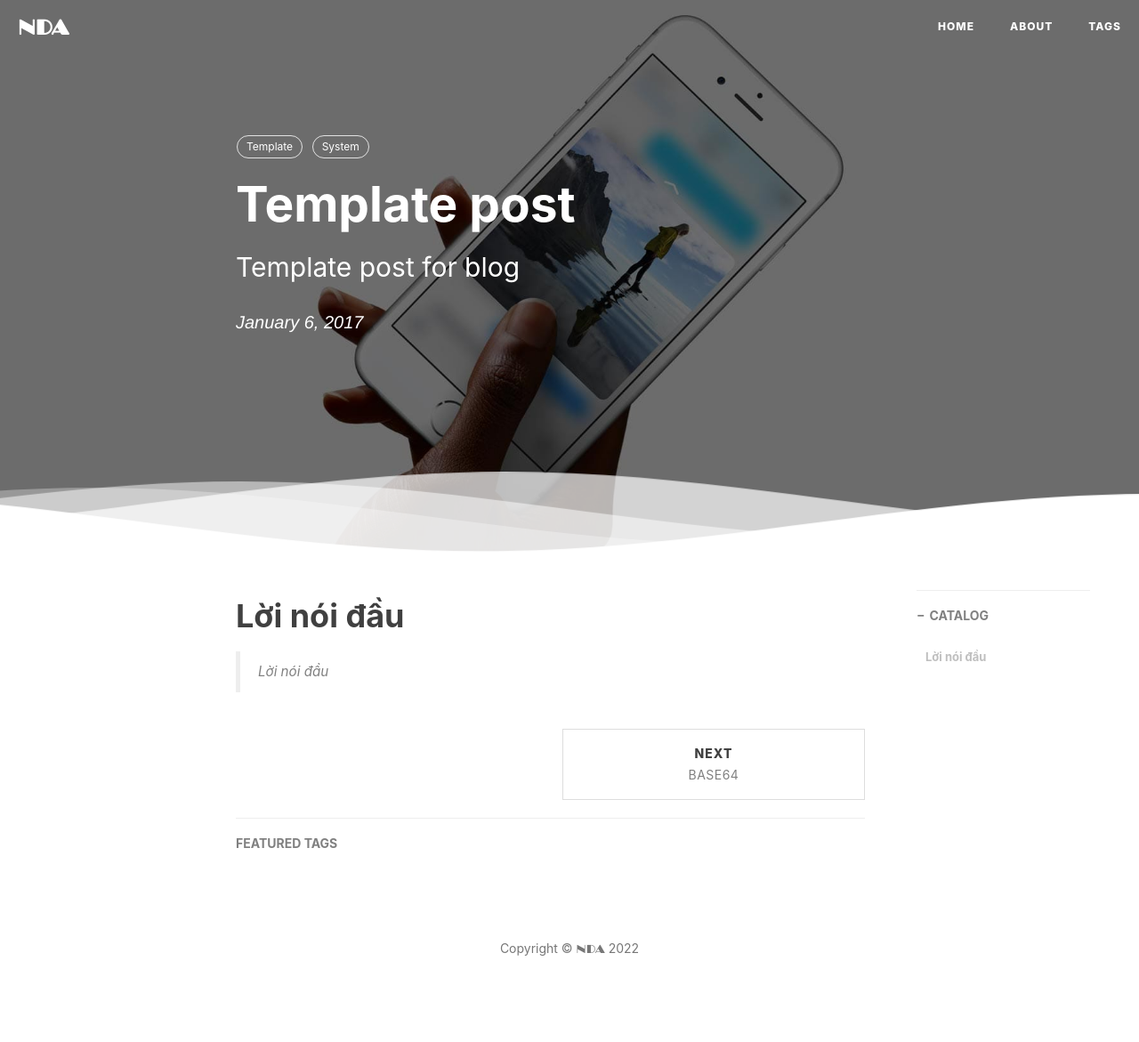
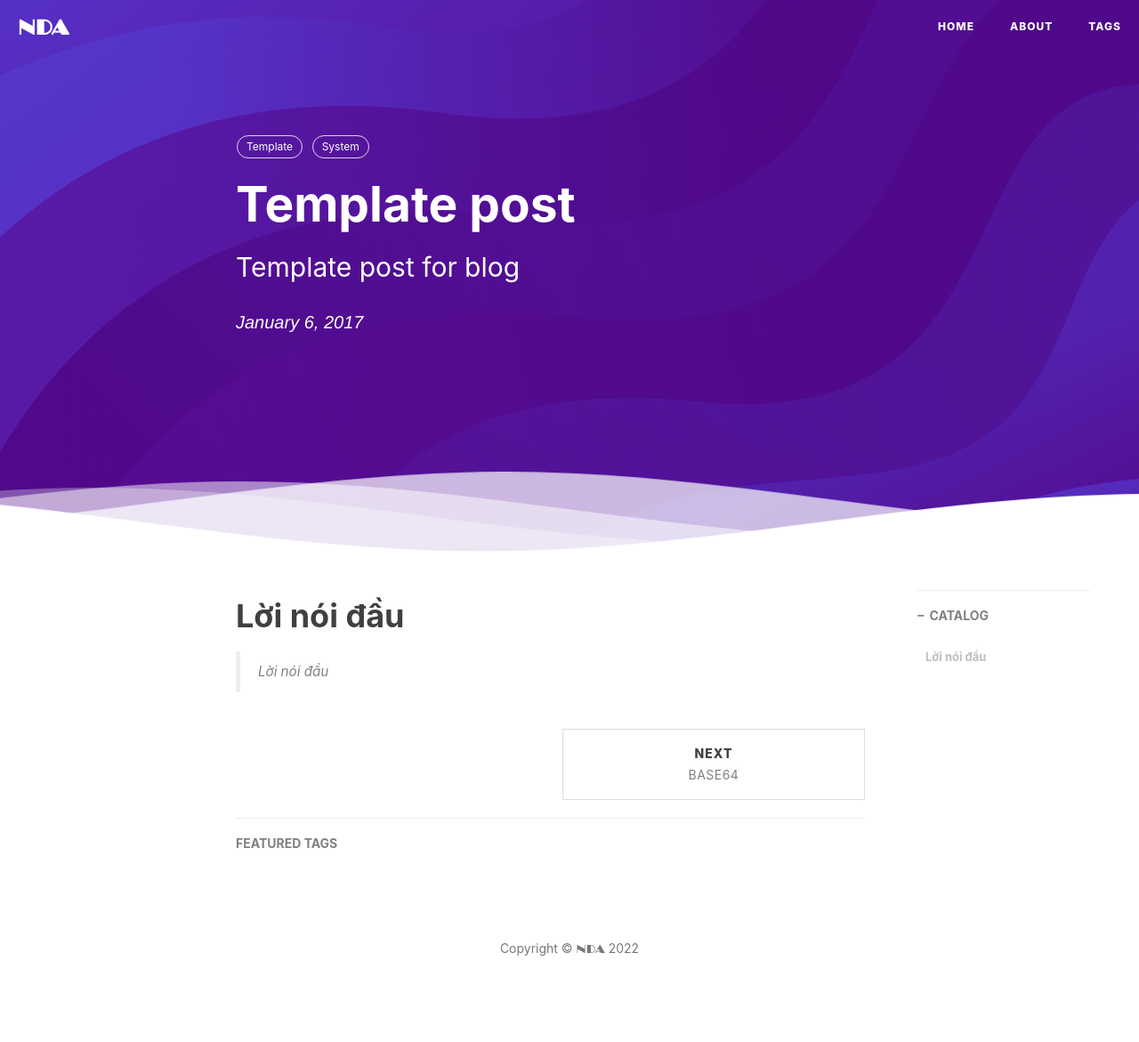
Before and after one commit to comvn/comvn.github.io, a Jekyll site: the page built from _posts/2022-01-01-Intro.md, in a window 1280 px wide. Shown: the whole page at 89% size. Built offline with Jekyll 4.4.1, drawn with Linux system fonts in a browser that asks for light colours; nearby versions of some CDN libraries; comment, search, counter and statistics services are not loaded.

Commit message:
add img sgb bg

```diff
--- a/_posts/2020-01-27-dreams.html
+++ b/_posts/2020-01-27-dreams.html
@@ -3,6 +3,7 @@ layout: post
 title: "The dreams of yesterday are the hopes of today and the reality of tomorrow."
 date: 2020-01-27 23:45:13 -0400
 header-img: 'img/posts/02.jpg'
+header-mask: 0.6
 ---
 
 <p>Never in all their history have men been able truly to conceive of the world as one: a single sphere, a globe, having the qualities of a globe, a round earth in which all the directions eventually meet, in which there is no center because every point, or none, is center — an equal earth which all men occupy as equals. The airman's earth, if free men make it, will be truly round: a globe in practice, not in theory.</p>
--- a/_posts/2022-01-01-Intro.md
+++ b/_posts/2022-01-01-Intro.md
@@ -4,7 +4,7 @@ title:      Template post
 subtitle:   Template post for blog
 date:       2017-01-06
 author:     NDA
-header-img: img/post-bg-ios9-web.jpg
+header-img: img/bg/wave3.svg
 catalog: true
 tags:
     - Template
```
Also changed, not shown: img/BY_bolg_logo.png (deleted), img/bg/apps.png (added), img/bg/apps2.png (added), img/bg/wave1.svg (added), img/bg/wave2.svg (added), img/bg/wave3.svg (added), img/readme-home.png (deleted), img/readme-side.png (deleted).
